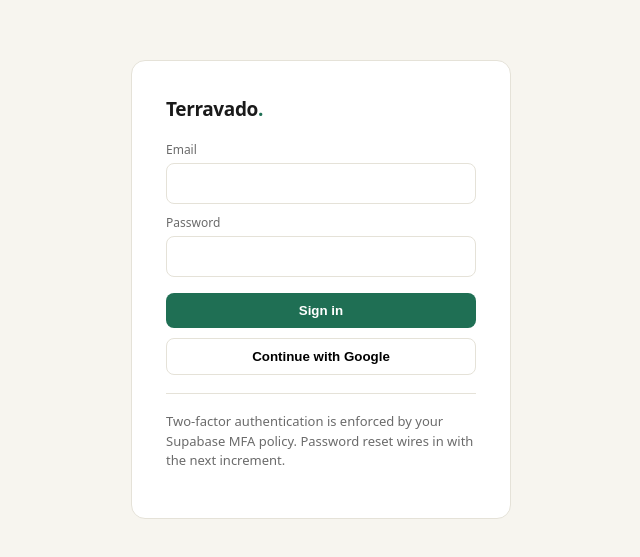
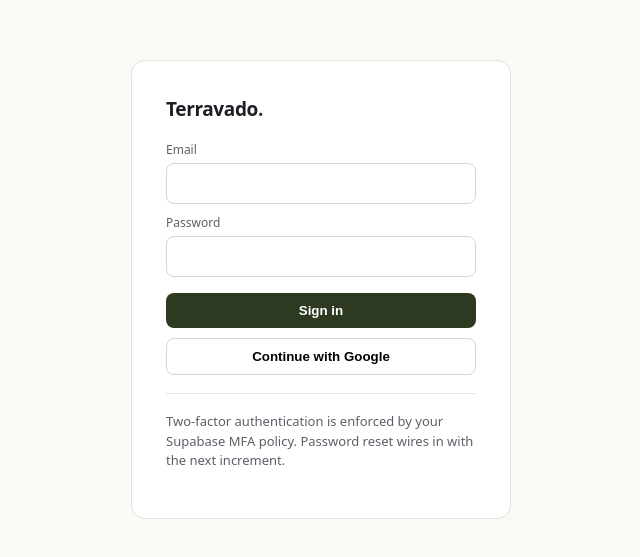
Before and after one commit to KateBeston/Terravado-Internal-Portal, a Next.js app: page /login in a window 1280 px wide. Shown: the part 111-668 px from the top of the page, without its empty margins (319-959 px from the left). Built offline with nearby package versions, Linux system fonts and the light colour scheme; no server answers.

Commit message:
Increment 10 — apply Terravado palette to the portal

```diff
--- a/src/app/globals.css
+++ b/src/app/globals.css
@@ -1,6 +1,39 @@
 :root {
-  --bg: #f7f5ef; --panel: #fff; --ink: #1a1a1a; --muted: #6b6b6b;
-  --line: #e5e2d8; --green: #1f6f54; --green-d: #17533f; --radius: 10px;
+  /* Terravado palette */
+  --primary: #2D3A21;
+  --primary-hover: #1E2716;
+  --primary-tint: #ECEFE4;
+  --success: #35573F;
+  --success-bg: #E6EDE4;
+  --warning: #463B32;
+  --warning-bg: #EEEAE4;
+  --warning-border: #CEC6BC;
+  --info: #1E4A8C;
+  --info-bg: #E4ECFA;
+  --bg: #FAF9F6;
+  --surface: #FFFFFF;
+  --border: #E3E2DD;
+  --input-border: #D6D5CF;
+  --text: #1B1E22;
+  --text-muted: #5B6068;
+
+  /* Legacy aliases — existing components reference these names, so remapping
+     them here recolours the whole portal without touching any component. */
+  --panel: var(--surface);
+  --ink: var(--text);
+  --muted: var(--text-muted);
+  --line: var(--border);
+  --green: var(--primary);
+  --green-d: var(--primary-hover);
+  --radius: 10px;
+
+  /* On-dark sidebar tones (the palette is a light theme; these are the
+     matching olive-neutral tints the dark nav needs). */
+  --nav-bg: var(--primary-hover);
+  --nav-text: #C9CCC2;
+  --nav-hover: #283420;
+  --nav-faint: #94998C;
+  --nav-line: #333B2C;
 }
 * { box-sizing: border-box; }
 html, body { margin: 0; padding: 0; }
@@ -9,19 +42,19 @@
 a { color: inherit; text-decoration: none; }
 
 .shell { display: grid; grid-template-columns: 240px 1fr; min-height: 100vh; }
-.nav { background: #13211c; color: #e8efe9; padding: 22px 16px; display: flex; flex-direction: column; gap: 4px; position: sticky; top: 0; height: 100vh; }
+.nav { background: var(--nav-bg); color: var(--nav-text); padding: 22px 16px; display: flex; flex-direction: column; gap: 4px; position: sticky; top: 0; height: 100vh; }
 .brand { font-size: 19px; font-weight: 700; letter-spacing: -.02em; }
-.brand em { color: #6cc0a0; font-style: normal; }
-.brand small { display: block; font-size: 10px; letter-spacing: .14em; text-transform: uppercase; color: #7f988d; font-weight: 500; margin-top: 4px; margin-bottom: 14px; }
-.nav a.link { padding: 9px 12px; border-radius: 8px; color: #c7d6ce; font-weight: 500; }
-.nav a.link:hover { background: #1c2f28; color: #fff; }
-.nav a.link.on { background: var(--green); color: #fff; }
+.brand em { color: var(--primary-tint); font-style: normal; }
+.brand small { display: block; font-size: 10px; letter-spacing: .14em; text-transform: uppercase; color: var(--nav-faint); font-weight: 500; margin-top: 4px; margin-bottom: 14px; }
+.nav a.link { padding: 9px 12px; border-radius: 8px; color: var(--nav-text); font-weight: 500; }
+.nav a.link:hover { background: var(--nav-hover); color: #fff; }
+.nav a.link.on { background: var(--primary); color: #fff; }
 .nav .spacer { flex: 1; }
-.nav .who { font-size: 12px; color: #9fb3a9; border-top: 1px solid #243a32; padding-top: 12px; margin-top: 8px; }
-.nav .ver { font-size: 10px; color: #6c857a; margin-top: 8px; line-height: 1.7; }
+.nav .who { font-size: 12px; color: var(--nav-faint); border-top: 1px solid var(--nav-line); padding-top: 12px; margin-top: 8px; }
+.nav .ver { font-size: 10px; color: #72776B; margin-top: 8px; line-height: 1.7; }
 .nav form { margin-top: 10px; }
-.nav button.signout { width: 100%; background: transparent; border: 1px solid #2c4339; color: #c7d6ce; padding: 8px; border-radius: 8px; cursor: pointer; font-size: 12px; }
-.nav button.signout:hover { background: #1c2f28; }
+.nav button.signout { width: 100%; background: transparent; border: 1px solid var(--nav-line); color: var(--nav-text); padding: 8px; border-radius: 8px; cursor: pointer; font-size: 12px; }
+.nav button.signout:hover { background: var(--nav-hover); }
 
 .main { padding: 34px 40px; max-width: 1100px; }
 h1 { font-size: 24px; letter-spacing: -.02em; margin: 0 0 4px; }
@@ -37,27 +70,27 @@
 
 label.f { display: block; margin-bottom: 10px; }
 label.f span { display: block; font-size: 12px; color: var(--muted); margin-bottom: 4px; }
-input, select, textarea { width: 100%; padding: 9px 11px; border: 1px solid var(--line); border-radius: 8px; font: inherit; background: #fff; }
-input:focus, select:focus, textarea:focus { outline: none; border-color: var(--green); }
+input, select, textarea { width: 100%; padding: 9px 11px; border: 1px solid var(--input-border); border-radius: 8px; font: inherit; background: var(--surface); color: var(--text); }
+input:focus, select:focus, textarea:focus { outline: none; border-color: var(--primary); }
 .row { display: grid; grid-template-columns: repeat(2, 1fr); gap: 12px; }
-.btn { background: var(--green); color: #fff; border: none; padding: 10px 18px; border-radius: 8px; font-weight: 600; cursor: pointer; margin-top: 6px; }
-.btn:hover { background: var(--green-d); }
+.btn { background: var(--primary); color: #fff; border: none; padding: 10px 18px; border-radius: 8px; font-weight: 600; cursor: pointer; margin-top: 6px; }
+.btn:hover { background: var(--primary-hover); }
 
 table { width: 100%; border-collapse: collapse; font-size: 13px; }
 th { text-align: left; font-size: 11px; letter-spacing: .06em; text-transform: uppercase; color: var(--muted); padding: 8px 10px; border-bottom: 1px solid var(--line); }
 td { padding: 10px; border-bottom: 1px solid var(--line); vertical-align: middle; }
 .x { background: transparent; border: 1px solid var(--line); color: var(--muted); border-radius: 6px; width: 28px; height: 28px; cursor: pointer; line-height: 1; }
 .x:hover { border-color: #c0392b; color: #c0392b; }
-.badge { display: inline-block; font-size: 11px; padding: 2px 8px; border-radius: 20px; background: #eef3f0; color: var(--green-d); }
+.badge { display: inline-block; font-size: 11px; padding: 2px 8px; border-radius: 20px; background: var(--primary-tint); color: var(--primary); }
 
-.devbanner { background: #fff7e6; border: 1px solid #f0d9a0; color: #7a5a12; padding: 10px 14px; border-radius: 8px; font-size: 13px; margin-bottom: 20px; }
+.devbanner { background: var(--warning-bg); border: 1px solid var(--warning-border); color: var(--warning); padding: 10px 14px; border-radius: 8px; font-size: 13px; margin-bottom: 20px; }
 
 .login-wrap { display: flex; min-height: 100vh; align-items: center; justify-content: center; }
-.login { background: #fff; border: 1px solid var(--line); border-radius: 14px; padding: 34px; width: 380px; }
+.login { background: var(--surface); border: 1px solid var(--line); border-radius: 14px; padding: 34px; width: 380px; }
 .login .brand { color: var(--ink); margin-bottom: 18px; }
-.login .brand em { color: var(--green); }
-.gbtn { width: 100%; border: 1px solid var(--line); background: #fff; padding: 10px; border-radius: 8px; font-weight: 600; cursor: pointer; margin-top: 10px; }
-.gbtn:hover { background: #f3f1ea; }
+.login .brand em { color: var(--primary); }
+.gbtn { width: 100%; border: 1px solid var(--input-border); background: var(--surface); padding: 10px; border-radius: 8px; font-weight: 600; cursor: pointer; margin-top: 10px; }
+.gbtn:hover { background: var(--primary-tint); }
 .err { color: #c0392b; font-size: 13px; margin-top: 10px; }
 .hr { height: 1px; background: var(--line); margin: 18px 0; }
 .muted { color: var(--muted); font-size: 13px; }
```
